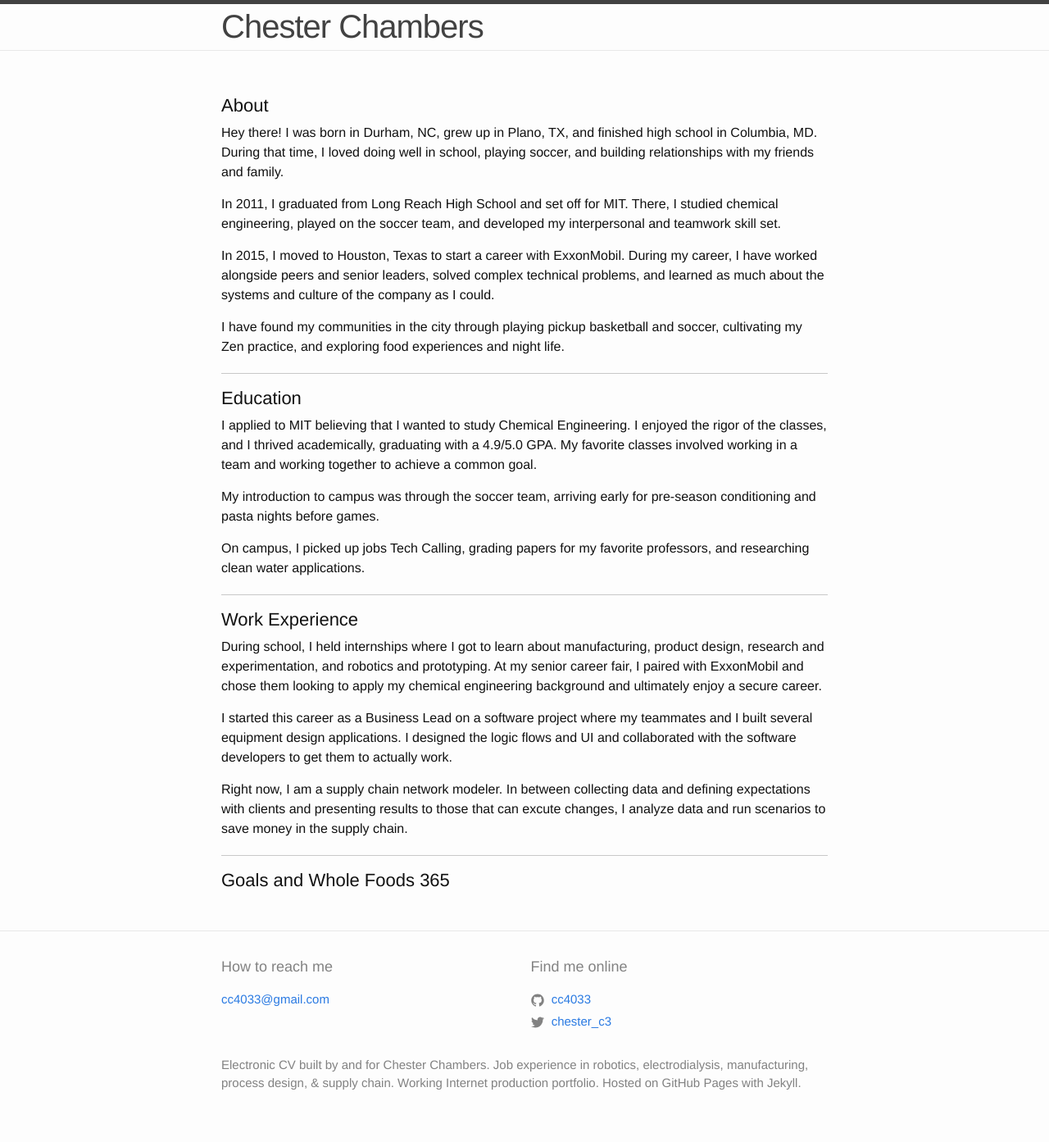
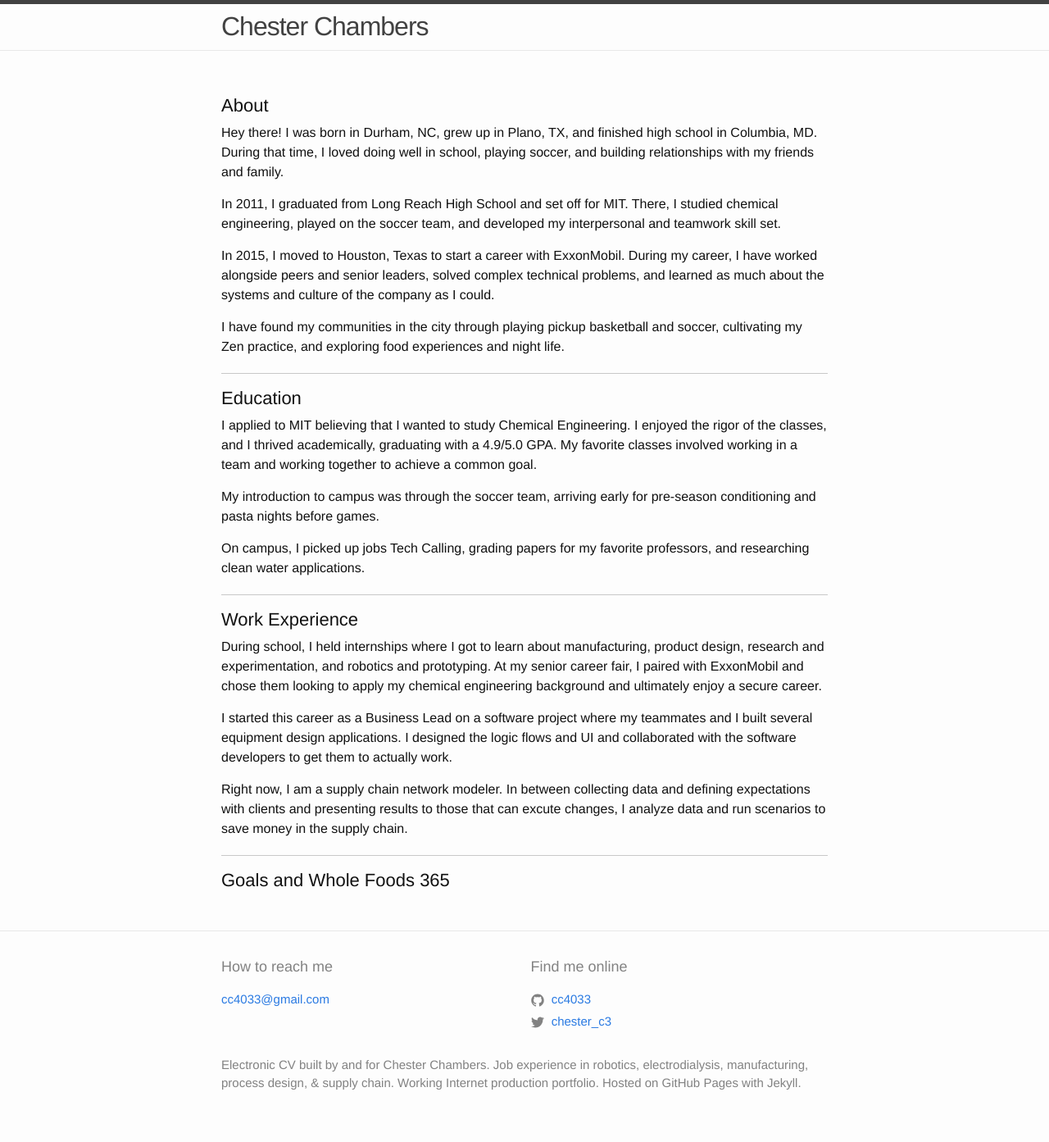
Before and after one commit to cc4033/cv, a Jekyll site: the page built from docs/index.md, in a window 1280 px wide. Shown: the whole page at 82% size. Built offline with Jekyll 4.4.1, drawn with Linux system fonts in a browser that asks for light colours.

Commit message:
Update header.html

```diff
--- a/docs/_includes/header.html
+++ b/docs/_includes/header.html
@@ -3,8 +3,8 @@
   <div class="wrapper">
     {% assign default_paths = site.pages | map: "path" %}
     {% assign page_paths = site.header_pages | default: default_paths %}
-    <!-- changed from a to h2 -->
-    <h1 class="site-title" style="font-size:40px">{{ site.title | escape }}</h1>
+    <!-- changed from a to h1 -->
+    <h1 class="site-title" style="font-size:32px">{{ site.title | escape }}</h1>
 
     {% if page_paths %}
       <nav class="site-nav">
```
